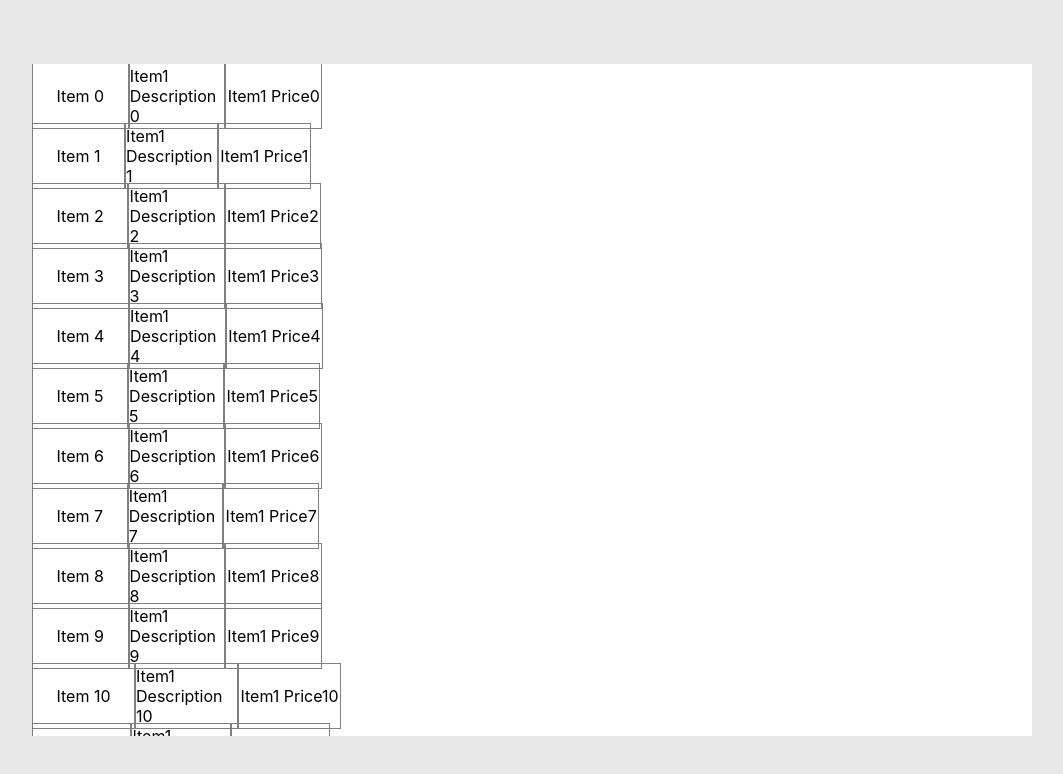
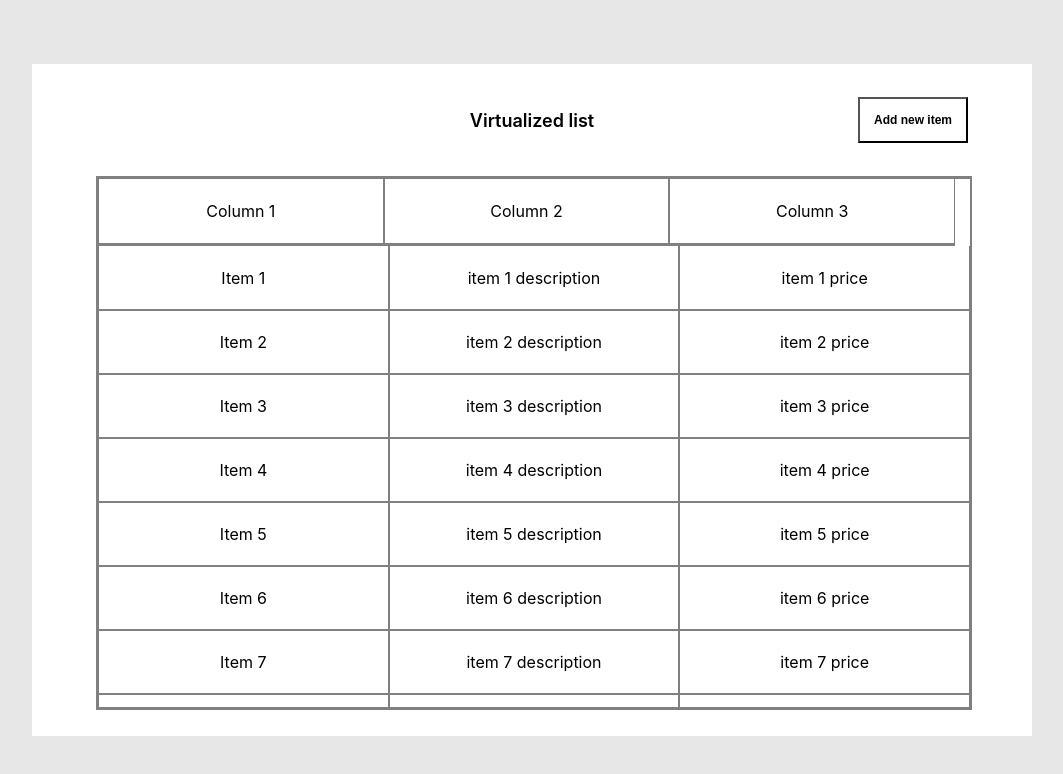
Before and after one commit to babarayub/react-virtualized-list, a React (Create React App) app: page / in a window 1280 px wide. Shown: the top 774 px of the page, without its empty margins (108-1171 px from the left). Built offline with nearby package versions, Linux system fonts and the light colour scheme.

Commit message:
feat: final draft of virtualization list

```diff
--- a/src/App.tsx
+++ b/src/App.tsx
@@ -1,6 +1,6 @@
 /** @jsxImportSource @emotion/react */
 import { Global, css } from "@emotion/react";
-import { Demo } from "./components/virtualized-list/VirtualizedList";
+import { Container } from "./components/Container";
 
 function App() {
 	return (
@@ -33,7 +33,7 @@ function App() {
 					backgroundColor: "white",
 				}}
 			>
-				<Demo />
+				<Container />
 			</div>
 		</div>
 	);
--- /dev/null
+++ b/src/components/Container.tsx
@@ -0,0 +1,68 @@
+/** @jsxImportSource @emotion/react */
+import React, { useState } from "react";
+import { ActionBar } from "./_/ActionBar";
+import { generateDummyData, Item, listBorderStyle } from "./_/helpers";
+import { ListItem } from "./_/ListItem";
+import { Virtualized } from "./_/Virtualized";
+
+const DATA = generateDummyData();
+export const Container = () => {
+
+  const [data, setData] = useState<Item[]>(DATA)
+	return (
+		<div
+			css={{
+				display: "flex",
+				flexDirection: "column",
+				width: "100%",
+				padding: "0rem 4rem",
+			}}
+		>
+			<ActionBar click={() => {
+        setData([...data, {
+          id: data.length +1,
+          item: `Item ${data.length +1}`,
+          desc: `item ${data.length +1} description`,
+          price: `item ${data.length +1} price`,
+        }])
+      }} />
+			<div
+				css={[
+					listBorderStyle,
+					{
+						height: "calc(100% - 9rem)",
+						display: "flex",
+						flexDirection: "column",
+						width: "100%",
+					},
+				]}
+			>
+				<div css={{ width: "calc(100% - 15px)" }}>
+					<ListItem
+						isHeader
+						data={{ id: 0,item: "Column 1", desc: "Column 2", price: "Column 3" }}
+					/>
+				</div>
+
+				<div
+					css={{ height: "calc(100% - 4rem)", display: "flex", width: "100%" }}
+				>
+					<VirtualizedList data={data} />
+				</div>
+			</div>
+		</div>
+	);
+};
+
+
+export const VirtualizedList = ({data}:{data: Item[]}) => {
+	return (
+		<Virtualized rowHeight={60}>
+			{data.map((row) => (
+				<div key={row.id} css={{ width: "100%" }}>
+					<ListItem data={row} />
+				</div>
+			))}
+		</Virtualized>
+	);
+};
--- /dev/null
+++ b/src/components/_/ActionBar.tsx
@@ -0,0 +1,18 @@
+/** @jsxImportSource @emotion/react */
+
+import { buttonStyle, columnStyle } from "./helpers";
+
+export const ActionBar = ({click}:{click: () => void}) => {
+	return (
+		<div css={{ display: "flex", height: "7rem", alignItems: "center" }}>
+			<div css={columnStyle}></div>
+			<div css={[columnStyle, { fontWeight: 600, fontSize: 18 }]}>
+				{" "}
+				Virtualized list
+			</div>
+			<div css={[columnStyle, { justifyContent: "end" }]}>
+				<button css={buttonStyle} onClick={click}> Add new item</button>
+			</div>
+		</div>
+	);
+};
--- /dev/null
+++ b/src/components/_/ListItem.tsx
@@ -0,0 +1,30 @@
+/** @jsxImportSource @emotion/react */
+
+import { columnStyle, Item, listColumnStyle } from "./helpers";
+
+export const ListItem = ({
+	data: { item, desc, price },
+	isHeader = false,
+}: {
+	data: Item;
+	isHeader?: boolean;
+}) => {
+	return (
+		<div
+			css={[
+				{
+					display: "flex",
+					flexDirection: "row",
+					height: "4rem",
+					width: "100%",
+					alignItems: "center",
+				},
+				{ ...(isHeader && { borderBottom: "3px solid grey" }) },
+			]}
+		>
+			<div css={[columnStyle, listColumnStyle]}> {item}</div>
+			<div css={[columnStyle, listColumnStyle]}> {desc}</div>
+			<div css={[columnStyle, listColumnStyle]}> {price}</div>
+		</div>
+	);
+};
--- /dev/null
+++ b/src/components/_/Virtualized.tsx
@@ -0,0 +1,61 @@
+/** @jsxImportSource @emotion/react */
+
+import { useState, useMemo, cloneElement } from "react";
+import { useElementHeight } from "./helpers";
+
+const BUFFERED_ITEMS = 0;
+
+export const Virtualized = ({
+	rowHeight = 64,
+	children,
+}: {
+	rowHeight?: number;
+	children: Array<JSX.Element>;
+}) => {
+	const { setRef: containerRef, height: containerHeight = 0 } =
+		useElementHeight();
+	const [position, setPosition] = useState(0);
+
+	const elements = useMemo(() => {
+		const from = Math.max(Math.floor(position / rowHeight) - BUFFERED_ITEMS, 0);
+		const to = Math.min(
+			Math.ceil((position + containerHeight) / rowHeight - 1) + BUFFERED_ITEMS,
+			children.length - 1
+		);
+
+		return children.slice(from, to + 1).map((element, index) =>
+			cloneElement(element, {
+				style: {
+					position: "absolute",
+					display: "flex",
+					top: (from + index) * rowHeight + index * 4,
+					width: "100%",
+				},
+			})
+		);
+	}, [children, containerHeight, rowHeight, position]);
+
+	const onScroll = useMemo(
+		() => (e: any) => {
+			setTimeout(() => {
+				setPosition(e.target.scrollTop);
+			}, 20);
+		},
+		[]
+	);
+
+	return (
+		<div
+			onScroll={onScroll}
+			style={{
+				display: "flex",
+				overflowY: "scroll",
+				position: "relative",
+				width: "100%",
+			}}
+			ref={containerRef}
+		>
+			{elements}
+		</div>
+	);
+};
--- a/src/components/_/helpers.ts
+++ b/src/components/_/helpers.ts
@@ -1,4 +1,11 @@
+import { css } from "@emotion/react";
 import { useCallback, useEffect, useLayoutEffect, useState } from "react";
+export type Item = {
+  id: number,
+  item: string;
+  desc: string;
+  price: string;
+}
 
 export const useDebounce = <T>(value: T, delay: number): T => {
 	const [debouncedValue, setDebouncedValue] = useState<T>(value);
@@ -13,22 +20,58 @@ export const useDebounce = <T>(value: T, delay: number): T => {
 	return debouncedValue;
 };
 
-
 export const useElementHeight = () => {
 	const [ref, setRef] = useState<HTMLDivElement | null>(null);
 	const [height, setHeight] = useState<number>();
 	const handleSize = useCallback(() => {
-    setHeight(ref ?.offsetHeight || 0);
+		setHeight(ref?.offsetHeight || 0);
 	}, [ref?.offsetHeight]);
 
 	useLayoutEffect(() => {
-    window.addEventListener('resize', handleSize);
-    return () => window.removeEventListener('resize', handleSize);
+		window.addEventListener("resize", handleSize);
+		return () => window.removeEventListener("resize", handleSize);
 	}, []);
 
 	useLayoutEffect(() => {
 		handleSize();
 	}, [ref?.offsetHeight]);
 
-  return {setRef, height};
-}
+	return { setRef, height };
+};
+
+export const generateDummyData = (count: number = 100000): Item[] =>
+	Array(count)
+		.fill(0)
+		.map((_, idx) => ({
+			id: idx + 1,
+			item: `Item ${idx + 1}`,
+			desc: `item ${idx + 1} description`,
+			price: `item ${idx + 1} price`,
+		}));
+
+
+    export const listBorderStyle = css({
+      border: "3px solid grey",
+      borderLeftWidth: 2,
+      borderRightWidth: 2,
+    });
+    export const columnStyle = css({
+      display: "flex",
+      flexGrow: 1,
+      width: "33%",
+      justifyContent: "center",
+    });
+
+    export const listColumnStyle = css({
+      height: "100%",
+      alignItems: "center",
+      border: "1px solid grey",
+    });
+
+    export const buttonStyle = css({
+      backgroundColor: "white",
+      fontSize: 12,
+      padding: 14,
+      cursor: "pointer",
+      fontWeight: 600,
+    });
--- a/src/components/virtualized-list/VirtualizedList.tsx
+++ /dev/null
@@ -1,197 +0,0 @@
-import { css } from "@emotion/react";
-import React, {
-	cloneElement,
-	LegacyRef,
-	RefObject,
-	useCallback,
-	useEffect,
-	useMemo,
-	useRef,
-	useState,
-} from "react";
-import {  useDebounce, useElementHeight } from "../_/helpers";
-
-/** @jsxImportSource @emotion/react */
-export const Container = () => {
-	return (
-		<div
-			css={{
-				display: "flex",
-				flexDirection: "column",
-				width: "100%",
-				padding: "0rem 4rem",
-			}}
-		>
-			<ActionBar />
-			<List />
-		</div>
-	);
-};
-
-const columnStyle = css({
-	display: "flex",
-	flexGrow: 1,
-	width: "33%",
-	justifyContent: "center",
-});
-
-const listColumnStyle = css({
-	height: "100%",
-	alignItems: "center",
-	border: "1px solid grey",
-});
-
-const buttonStyle = css({
-	backgroundColor: "white",
-	fontSize: 12,
-	padding: 14,
-	cursor: "pointer",
-	fontWeight: 600,
-});
-
-export const ActionBar = () => {
-	return (
-		<div css={{ display: "flex", height: "7rem", alignItems: "center" }}>
-			<div css={columnStyle}></div>
-			<div css={[columnStyle, { fontWeight: 600, fontSize: 18 }]}>
-				{" "}
-				Virtualized list
-			</div>
-			<div css={[columnStyle, { justifyContent: "end" }]}>
-				<button css={buttonStyle}> Add new item</button>
-			</div>
-		</div>
-	);
-};
-
-export const ListItem = ({ id }: { id?: number }) => {
-	return (
-		<div
-			css={{
-				display: "flex",
-				flexDirection: "row",
-				height: "4rem",
-				alignItems: "center",
-			}}
-		>
-			<div css={[columnStyle, listColumnStyle]}> Item {id} </div>
-			<div css={[columnStyle, listColumnStyle]}> Item1 Description {id}</div>
-			<div css={[columnStyle, listColumnStyle]}> Item1 Price{id}</div>
-		</div>
-	);
-};
-// aka hack..
-const listBorder = css({
-	border: "3px solid grey",
-	borderLeftWidth: 2,
-	borderRightWidth: 2,
-});
-
-export const List = () => {
-	return (
-		<div css={listBorder}>
-			<ListItem />
-			<ListItem />
-			<ListItem />
-			<ListItem />
-			<ListItem />
-			<ListItem />
-			<ListItem />
-			<ListItem />
-			<ListItem />
-			<ListItem />
-		</div>
-	);
-};
-
-const bufferedItems = 2;
-
-const VirtualizedList = ({
-  rowHeight = 66,
-  children,
-}: {
-  rowHeight?: number;
-  children: Array<JSX.Element>;
-}) => {
-  const { setRef: containerRef, height: containerHeight = 0 } = useElementHeight();
-  const [position, setPosition] = React.useState(0);
-
-  const elements = React.useMemo(() => {
-    const from = Math.max(
-      Math.floor(position / rowHeight) - bufferedItems,
-      0
-    );
-    const to = Math.min(
-      Math.ceil((position + containerHeight) / rowHeight - 1) +
-      bufferedItems,
-      children.length - 1
-    );
-
-    return children.slice(from, to + 1).map((element, index) =>
-      React.cloneElement(element, {
-        style: {
-          position: "absolute",
-          display: 'flex',
-          top: (from + index) * rowHeight + index * 0,
-          height: rowHeight,
-          width: '100%'
-        }
-      })
-    );
-  }, [
-      children,
-      containerHeight,
-      rowHeight,
-      position,
-    ]);
-
-useEffect(() => {
-console.log(position, "position")
-}, [position])
-
-
-
-  const onScroll = React.useMemo(
-    () => (e:any) => {
-      setTimeout(() => {
-        setPosition(e.target.scrollTop);
-      }, 60);
-    },
-    []
-  );
-
-  return (
-    <div
-      onScroll={onScroll}
-      style={{
-        overflowY: "scroll",
-        position: "relative",
-        width: '100%'
-      }}
-      ref={containerRef}
-      className="container"
-    >
-      {elements}
-    </div>
-  );
-};
-
-const DATA = Array(100)
-.fill(0)
-.map((_, idx) => ({ id: idx }))
-export const Demo = () => {
-	return (
-    <VirtualizedList
-    rowHeight={60}
-  >
-    {DATA.map((it) => (
-        <div
-          key={it.id}
-          css={{width: '100%'}}
-        >
-          <ListItem id={it.id} />
-        </div>
-      ))}
-  </VirtualizedList>
-	);
-};
```
Lines whose indentation alone changed are shown as unchanged.
